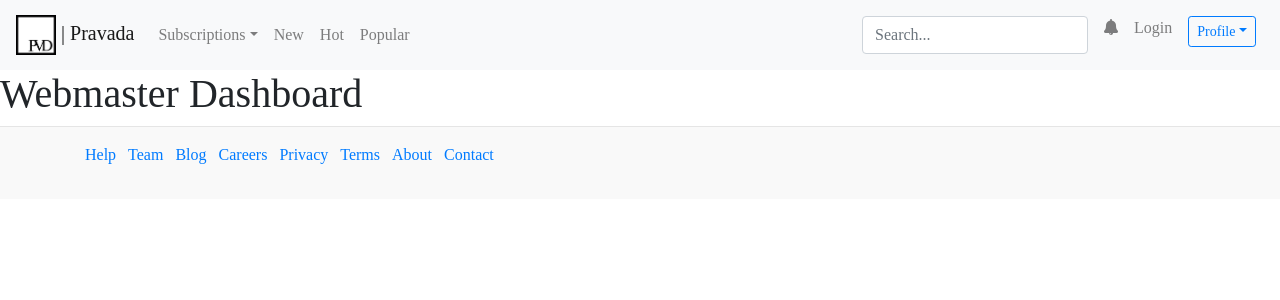
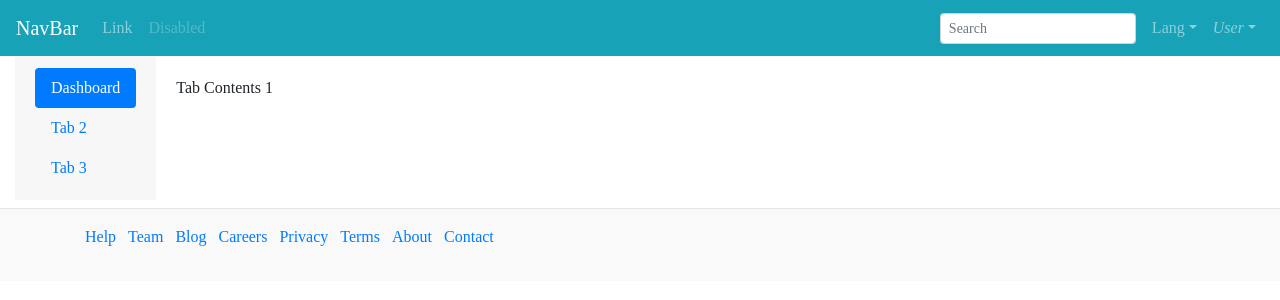
Before and after one commit to VincentTibubos/pravada, a Django app: page /webmaster/ in a window 1280 px wide. Shown: the top 300 px of the page. Run offline with Django 3.2, Linux system fonts and the light colour scheme; some libraries are stand-ins or nearby versions.

Commit message:
edit routers.py

```diff
--- a/app/templates/webadmin/index.html
+++ b/app/templates/webadmin/index.html
@@ -1,7 +1,7 @@
 {% extends "base.html" %}
 {% load static %}
 
-{% block title %} Pravada | Homepage {% endblock %}
+{% block title %} Pravada | Webmaster Homepage {% endblock %}
 
 {% block customCSS %}
     <link href="{% static 'css/userhomepage.css' %}" rel="stylesheet"/>
@@ -9,49 +9,57 @@
 
 {% block body %}
       <div id="homepage">
-        <!-- Navigation -->
-        <b-navbar toggleable="md" type="light" sticky="true" variant="light">
-          <b-navbar-brand href="#">
-            <img src="/static/img/logo.png" style="height: 40px; width: 40px;"
-                 class="navbar-logo" alt="PVD"> | Pravada
-          </b-navbar-brand>
+        <b-navbar toggleable="md" type="dark" variant="info">
           <b-navbar-toggle target="nav_collapse"></b-navbar-toggle>
+          <b-navbar-brand href="#">NavBar</b-navbar-brand>
           <b-collapse is-nav id="nav_collapse">
-            <!-- Left Aligned Nav Items -->
             <b-navbar-nav>
-                <b-nav-item-dropdown text="Subscriptions" right>
-                  <b-dropdown-item v-for="subs in subscriptions" :key="subs.id" v-bind:href="subs.link">[[ subs.text ]]</b-dropdown-item>
-                </b-nav-item-dropdown>
-                <b-nav-item href="#">New</b-nav-item>
-                <b-nav-item href="#">Hot</b-nav-item>
-                <b-nav-item href="#">Popular</b-nav-item>
-              </b-navbar-nav>
-              <hr>
-            <!-- Right Aligned Nav Items -->
+              <b-nav-item href="#">Link</b-nav-item>
+              <b-nav-item href="#" disabled>Disabled</b-nav-item>
+            </b-navbar-nav>
+            <!-- Right aligned nav items -->
             <b-navbar-nav class="ml-auto">
-              <b-nav-item href="search">
-                <form action="">
-                  <b-form-input placeholder="Search..."></b-form-input>
-                </form>
-              </b-nav-item>
-              <b-nav-item href="login"><span class="fa fa-bell"></span></b-nav-item>
-              <b-nav-item href="/login">Login</b-nav-item>
-              <b-nav-item href="write">
-                <b-dropdown size="sm" variant="outline-primary" text="Profile" right>
-                  <b-dropdown-item>First Action</b-dropdown-item>
-                  <b-dropdown-item>Second Action</b-dropdown-item>
-                  <b-dropdown-item>Third Action</b-dropdown-item>
-                  <b-dropdown-divider></b-dropdown-divider>
-                  <b-dropdown-item>Something else here...</b-dropdown-item>
-                  <b-dropdown-item disabled>Disabled action</b-dropdown-item>
-                </b-dropdown>
-              </b-nav-item>
+              <b-nav-form>
+                <b-form-input size="sm" class="mr-sm-2" type="text" placeholder="Search"/>
+                <b-button size="sm" class="my-2 my-sm-0" type="submit">Search</b-button>
+              </b-nav-form>
+              <b-nav-item-dropdown text="Lang" right>
+                <b-dropdown-item href="#">EN</b-dropdown-item>
+                <b-dropdown-item href="#">ES</b-dropdown-item>
+                <b-dropdown-item href="#">RU</b-dropdown-item>
+                <b-dropdown-item href="#">FA</b-dropdown-item>
+              </b-nav-item-dropdown>
+              <b-nav-item-dropdown right>
+                <!-- Using button-content slot -->
+                <template slot="button-content">
+                  <em>User</em>
+                </template>
+                <b-dropdown-item href="#">Profile</b-dropdown-item>
+                <b-dropdown-item href="#">Signout</b-dropdown-item>
+              </b-nav-item-dropdown>
             </b-navbar-nav>
           </b-collapse>
-        </b-navbar>
-        <!--/Navigation  -->
+          </b-navbar>
 
-        <h1>Webmaster Dashboard</h1>
+          <b-container fluid>
+            <b-row>
+              <b-col>
+                <b-tabs pills card vertical>
+                  <b-tab title="Dashboard" active>
+                    Tab Contents 1
+                  </b-tab>
+                  <b-tab title="Tab 2">
+                    Tab Contents 2
+                  </b-tab>
+                  <b-tab title="Tab 3">
+                    Tab Contents 3
+                  </b-tab>
+                </b-tabs>
+              </b-col>
+            </b-row>
+          </b-container>
+
+
 
 
         <!-- Footer -->
--- a/pravada/routers.py
+++ b/pravada/routers.py
@@ -1,5 +1,9 @@
 from rest_framework import routers
 from post.api.viewsets import PostViewSet
+from user.api.viewsets import UserViewSet,OrgViewSet,RoleViewSet
 
 router = routers.DefaultRouter()
 router.register(r'post', PostViewSet)
+router.register(r'user', UserViewSet)
+router.register(r'org', OrgViewSet)
+router.register(r'role', RoleViewSet)
--- a/templates/base.html
+++ b/templates/base.html
@@ -6,7 +6,7 @@
     <meta name="viewport" content="width=device-width, initial-scale=1.0">
     <meta name="description" content="Pravada">
     <meta name="author" content="Kyle Aquino">
-    <link rel="icon" href="{% static 'img/logo-alt.png' %}" type="image/png">
+    <link rel="icon" href="{% static 'img/logo.png' %}" type="image/png">
 
     <!-- Bootstrap core CSS -->
     <link type="text/css" rel="stylesheet" href="{% static 'vendor/bootstrap-vue/bootstrap.min.css' %}"/>
```
Also changed, not shown: app/templates/account/index.html (+13 -10 lines), pravada/settings.py (+1 -11 lines), requirements.txt (+0 -94 lines).
